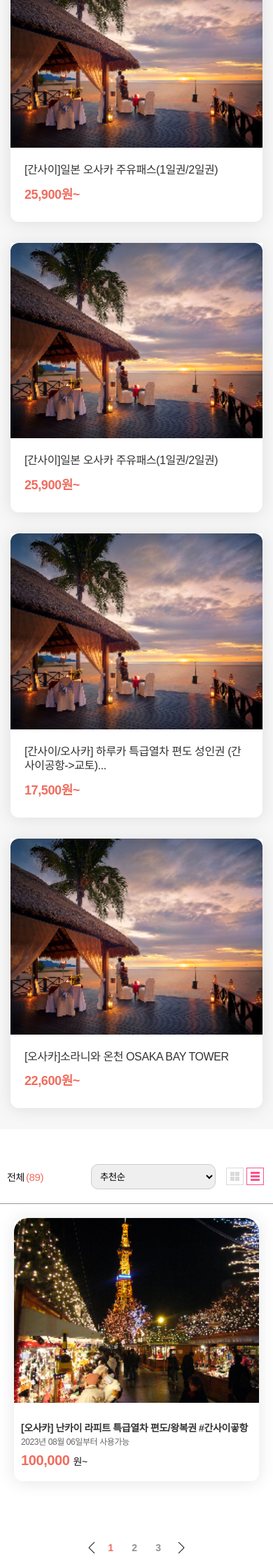
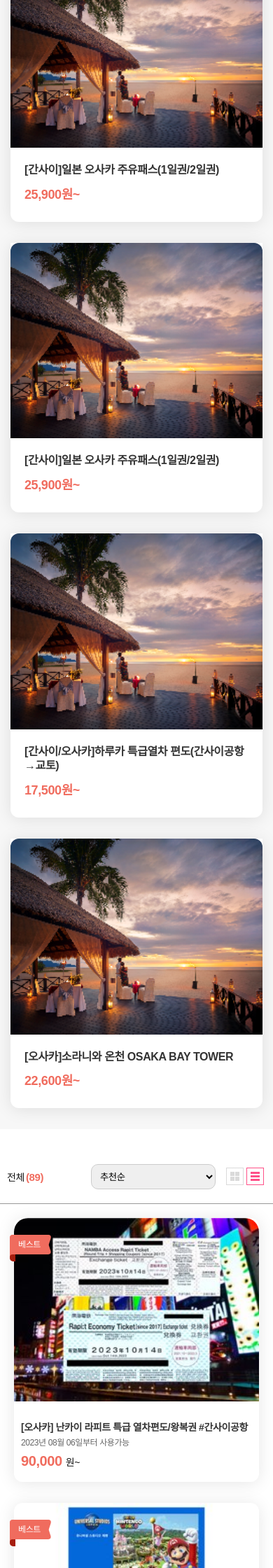
Before and after one commit to reeyounghyun/prev-portfolio, a PHP site: page /template.html in a window 390 px wide. Shown: the part 2000-4240 px from the top of the page at 70% size. Run offline with PHP 8.4, Linux system fonts and the light colour scheme; some libraries are stand-ins or nearby versions.

Commit message:
서브페이지 상품 이미지 및 베스트 아이콘 추가

```diff
--- a/css/template.css
+++ b/css/template.css
@@ -143,7 +143,7 @@ ul.menu_sub li a::after {
 }
 .paren .paren_num {
     font-size: 15px;
-    font-weight: 500;
+    font-weight: 600;
     color: #f06c5e;
     padding-left: 2px;
 }
@@ -265,22 +265,131 @@ ul.menu_sub li a::after {
         color: #666;
         padding: 10px;
     }
-
-    /* 상품 레이아웃 */
     .case_clo-4 {
         display: flex;
         flex-wrap: wrap;
     }
-
     .case_clo-4>div {
         flex: 1 0 0%;
     }
 
-    /* 상품 레이아웃 */
+    /* 상품 스타일 */
 
-    /* 상품 스타일 */
+    /* 베스트 아이콘 시작 */
+    .product-card .sorting-badge[data-v-4816c20e] {
+        position: absolute;
+        top: 21px;
+        left: -8px;
+        height: 38px;
+        background-repeat: no-repeat;
+        background-size: cover;
+        z-index: 4;
+    }
+    .sorting-badge[data-v-f4242480]:before {
+        content: "";
+        position: absolute;
+        width: 10px;
+        height: 16px;
+        background: #f06c5e;
+        -webkit-transform-origin: 0 100%;
+        transform-origin: 0 100%;
+    }
+
+    .sorting-badge[data-v-f4242480]:before {
+        top: 12px;
+        right: 1px;
+        border-radius: 0 5px 0 0;
+        -webkit-transform: skewX(-18deg);
+        transform: skewX(-18deg);
+    }
+
+    .sorting-badge .inner[data-v-f4242480] {
+        z-index: 2;
+        position: relative;
+        display: inline-block;
+        min-width: 41px;
+        height: 28px;
+        padding: 0 9px 0 12px;
+        -webkit-box-sizing: border-box;
+        box-sizing: border-box;
+        border-radius: 5px 0 0 0;
+        background: #f06c5e;
+        color: #fff;
+        line-height: 28px;
+        font-size: 12px;
+    }
+
+    .sorting-badge[data-v-f4242480]:after, .sorting-badge[data-v-f4242480]:before {
+        content: "";
+        position: absolute;
+        width: 10px;
+        height: 16px;
+        background: #f06c5e;
+        -webkit-transform-origin: 0 100%;
+        transform-origin: 0 100%;
+    }
+
+    .sorting-badge[data-v-f4242480]:after {
+        top: 24px;
+        right: -4px;
+        border-radius: 0 0 5px 0;
+        -webkit-transform: skewX(18deg);
+        transform: skewX(18deg);
+    }
+
+    .sorting-badge[data-v-f4242480] {
+        position: relative;
+        display: inline-block;
+    }
+
+    .sorting-badge .inner[data-v-f4242480]:after, .sorting-badge .inner[data-v-f4242480]:before {
+        content: "";
+        position: absolute;
+        left: 0;
+        width: 8px;
+        border-radius: 4px 0 0 5px;
+    }
+    .sorting-badge .inner[data-v-f4242480]:before {
+        top: 0;
+        height: 38px;
+        background: #f06c5e;
+    }
+
+    .sorting-badge .inner[data-v-f4242480]:after {
+        top: 28px;
+        height: 10px;
+        background: #a61e0f;
+    }
+
+    .sorting-badge .inner[data-v-f4242480]:after, .sorting-badge .inner[data-v-f4242480]:before {
+        content: "";
+        position: absolute;
+        left: 0;
+        width: 8px;
+        border-radius: 4px 0 0 5px;
+    }
+
+    .sorting-badge .inner[data-v-f4242480] {
+        z-index: 2;
+        position: relative;
+        display: inline-block;
+        min-width: 41px;
+        height: 28px;
+        padding: 0 9px 0 12px;
+        -webkit-box-sizing: border-box;
+        box-sizing: border-box;
+        border-radius: 5px 0 0 0;
+        background: #f06c5e;
+        color: #fff;
+        line-height: 28px;
+        font-size: 12px;
+    }
+
+    /* 베스트 아이콘 끝 */
+
     .sub_btn_xl {
-        margin-top: 20px;
+        display: inline-block;
+        border-bottom: 1.5px solid #999;
     }
 
     .sub_container_titel {
@@ -451,7 +560,7 @@ ul.menu_sub li a::after {
 
     .product_titel {
         font-size: 16px;
-        font-weight: 500;
+        font-weight: 600;
         line-height: 1.3;
     }
 
@@ -467,6 +576,7 @@ ul.menu_sub li a::after {
         width: 100%;
         display: inline-block;
         margin-right: 10px;
+        position: relative;
     }
 
     .prd_img {
@@ -494,7 +604,7 @@ ul.menu_sub li a::after {
     .prdview {
         padding-bottom: 20px;
         font-size: 16px;
-        line-height: 1.3;
+        line-height: 1.5;
         font-weight: 600;
     }
 
@@ -718,6 +820,9 @@ ul.menu_sub li a::after {
 
     .prdItemList ul li .prdItem span {
         display: inline-block;
+        position: absolute;
+        top: 12px;
+        left: -3px;
     }
     .prdItemList ul li .prdItem span img {
         width: 100%;
@@ -798,14 +901,9 @@ ul.menu_sub li a::after {
         display: none
         ;
     }
-}
-
-
-@media screen and (max-width:768px) {
-    .aside_con{
-        padding: 0;
+    .prdItemList>ul>li{
+        flex-direction: column;
     }
-
     .case_clo-4>div {
         flex: 1 0 50%;
     }
@@ -813,6 +911,21 @@ ul.menu_sub li a::after {
     .prdItemList {
         padding: 20px;
     }
+    .prdItemList ul li .prdItem{
+        max-width:inherit;
+    }
+
+}
+
+
+@media screen and (max-width:768px) {
+    .prdItemList ul li .prdinfo span {
+        display: none;
+    }
+    .aside_con{
+        padding: 0;
+    }
+
 
     .range_product .add_remove {
         display: none;
@@ -951,9 +1064,7 @@ ul.menu_sub li a::after {
     .subtitle{
         font-size: 12px;
     }
-    .prdItemList>ul>li{
-        flex-direction: column;
-    }
+
     .prdItemList ul li .prdItem{
         max-width: 100%;
     }
--- a/template.html
+++ b/template.html
@@ -663,19 +663,19 @@
                     <div class="hana_area">
                         <div class="hana_tit">
                             <h3 class="tit_subject">HANATOUR THEME</h3>
-                            <P class="subtitle">지금 가장 핫한 하나투어의 테마를 소개합니다!</P>
+                            <P class="subtitle">지금 가장 핫한 하나투어의 테마를 소개합니다&#33;</P>
                             <div class="sub_hane_btn">
                                 <button type="button">전체보기 <i class="xi-angle-right-min"></i></button>
                             </div>
                         </div>
-                        <div class=" sub_container">
+                        <div class="sub_container">
                             <div class="case_clo-4">
-                                <div class="intro_a sub_box_item_title">
+                                <div class="sub_box_item_title">
                                     <div class="intro_titel">
                                         <span class="sub_title_xl">HANATOUR THEME</span>
                                     </div>
                                     <div class="intro_samil_titel">
-                                        <h4>오만가지 매력<br>오사카 자유여행!<br>미리 준비하세요!</h4>
+                                        <h4>오만가지 매력<br>오사카 자유여행&#33;<br>미리 준비하세요&#33;</h4>
                                     </div>
                                     <div class="sub_btn_xl">
                                         <a href="#">MORE</a>
@@ -684,7 +684,7 @@
                                 <div class="sub_img_wrap sub_box_item">
                                     <img src="./images/best_travel02.png" alt="코타키나발루 5~6일 #샹그릴라라사리아" class="sub_img">
                                     <div class="sub_product_area">
-                                        <p class="product_titel">[무료배송][오사카] 난카이 라피트<br> 특급열차 편도/왕복권 #간사이공항</p>
+                                        <p class="product_titel">&#91;무료배송&#93;&#91;오사카&#93;난카이 라피트<br>특급열차 편도&#47;왕복권&#35;간사이공항</p>
                                         <div class="price_group">
                                             <strong class="prices">
                                                 10,000<span>원~</span>
@@ -695,7 +695,7 @@
                                 <div class="sub_comm_area sub_box_item">
                                     <img src="./images/best_travel02.png" alt="코타키나발루 5~6일 #샹그릴라라사리아">
                                     <div class="sub_product_area">
-                                        <p class="product_titel">[오사카]일본 유니버셜 스튜디오 재펜 입장권#이티켓#E티켓#QR코드</p>
+                                        <p class="product_titel">&#91;오사카&#93;일본 유니버셜 스튜디오 재펜 입장권&#35;이티켓&#35;E티켓&#35;QR코드</p>
                                         <div class="price_group">
                                             <strong class="prices">
                                                 84,400<span>원~</span>
@@ -706,7 +706,7 @@
                                 <div class="sub_comm_area sub_box_item">
                                     <img src="./images/best_travel02.png" alt="코타키나발루 5~6일 #샹그릴라라사리아">
                                     <div class="sub_product_area">
-                                        <p class="product_titel">[간사이]일본 오사카 주유패스(1일권/2일권)</p>
+                                        <p class="product_titel">&#91;간사이&#93;일본 오사카 주유패스&#40;1일권/2일권&#41;</p>
                                         <div class="price_group">
                                             <strong class="prices">
                                                 25,900<span>원~</span>
@@ -719,7 +719,7 @@
                                 <div class="sub_comm_area sub_img_wrap1 sub_box_item">
                                     <img src="./images/best_travel02.png" alt="코타키나발루 5~6일 #샹그릴라라사리아">
                                     <div class="sub_product_area">
-                                        <p class="product_titel">[간사이]일본 오사카 주유패스(1일권/2일권)</p>
+                                        <p class="product_titel">&#91;간사이&#93;일본 오사카 주유패스&#40;1일권&#47;2일권&#41;</p>
                                         <div class="price_group">
                                             <strong class="prices">
                                                 25,900<span>원~</span>
@@ -730,7 +730,7 @@
                                 <div class="sub_comm_area sub_box_item">
                                     <img src="./images/best_travel02.png" alt="코타키나발루 5~6일 #샹그릴라라사리아">
                                     <div class="sub_product_area">
-                                        <p class="product_titel">[간사이/오사카] 하루카 특급열차 <br> 편도 성인권 (간사이공항->교토)...</p>
+                                        <p class="product_titel">&#91;간사이/오사카&#93;하루카 특급열차 <br> 편도&#40;간사이공항&rarr;교토&#41;</p>
                                         <div class="price_group">
                                             <strong class="prices">
                                                 17,500<span>원~</span>
@@ -741,7 +741,7 @@
                                 <div class="sub_comm_area sub_box_item">
                                     <img src="./images/best_travel02.png" alt="코타키나발루 5~6일 #샹그릴라라사리아">
                                     <div class="sub_product_area">
-                                        <p class="product_titel">[오사카]소라니와 온천 OSAKA BAY TOWER</p>
+                                        <p class="product_titel">&#91;오사카&#93;소라니와 온천 OSAKA BAY TOWER</p>
                                         <div class="price_group">
                                             <strong class="prices">
                                                 22,600<span>원~</span>
@@ -763,7 +763,7 @@
                     <ul>
                         <li><a href="#">전체</a></li>
                         <li>
-                            <a href="javascript:void(0);" class="on">투어/체험/엑티비티</a>
+                            <a href="javascript:void(0);" class="on">투어&#47;체험&#47;엑티비티</a>
                             <ul class="menu_sub">
                                 <li><a href="#">전체</a></li>
                                 <li><a href="#">호핑&데이크루즈</a></li>
@@ -799,22 +799,111 @@
                             <ul>
                                 <li>
                                     <div class="prdItem">
-                                        <img src="./images/best_travel01.jpg" alt="오렌지" class="prd_img">
+                                        <img src="./images/template_img1.jpg" alt="오렌지" class="prd_img">
+                                        <span data-v-f4242480="" data-v-4816c20e="" class="sorting-badge"><span data-v-f4242480="" class="inner">
+                                            베스트
+                                          </span></span>
+                                    </div>
+
+                                    <div class="wral_p">
+                                        <div class="prd_text">
+                                            <p class="prdview">&#91;오사카&#93; 난카이 라피트 특급<br> 열차편도/왕복권 &#35;간사이공항</p>
+                                            <p class="prdnene">2023년 08월 06일부터 사용가능</p>
+                                        </div>
+                                        <div class="price">
+                                            <span><strong>90,000</strong>원~</span>
+                                        </div>
+                                        <div class="prdinfo">
+                                            <span class="info_lan">구매 1천 <i class="xi-arrow-up"></i></span>
+                                            <span class="info_wen">조회 4만 <i class="xi-arrow-down"></i></span>
+                                        </div>
+                                    </div>
+                                </li>
+                                <li>
+                                    <div class="prdItem">
+                                        <img src="./images/template_img2.jpg" alt="오렌지" class="prd_img">
+                                        <span data-v-f4242480="" data-v-4816c20e="" class="sorting-badge"><span data-v-f4242480="" class="inner">
+                                            베스트
+                                          </span></span>
                                     </div>
                                     <div class="wral_p">
                                         <div class="prd_text">
-                                            <p class="prdview">&#91;오사카&#93; 난카이 라피트 특급열차 편도/왕복권 <br> &#35;간사이곻항</p>
+                                            <p class="prdview">&#91;간사이&#93; 일본 오사카 주유패스<br> (1일권/2일권)</p>
                                             <p class="prdnene">2023년 08월 06일부터 사용가능</p>
                                         </div>
                                         <div class="price">
                                             <span><strong>100,000</strong>원~</span>
                                         </div>
                                         <div class="prdinfo">
-                                            <span class="info_lan">구매 1천 <i class="xi-arrow-up"></i> </span>
-                                            <span class="info_wen">조회 4만 <i class="xi-arrow-down"></i> </span>
+                                            <span class="info_lan">구매 1천 <i class="xi-arrow-up"></i></span>
+                                            <span class="info_wen">조회 4만 <i class="xi-arrow-down"></i></span>
                                         </div>
                                     </div>
                                 </li>
+                                <li>
+                                    <div class="prdItem">
+                                        <img src="./images/template_img3.jpg" alt="오렌지" class="prd_img">
+                                        <span data-v-f4242480="" data-v-4816c20e="" class="sorting-badge"><span data-v-f4242480="" class="inner">
+                                            베스트
+                                          </span></span>
+                                    </div>
+                                    <div class="wral_p">
+                                        <div class="prd_text">
+                                            <p class="prdview">&#91;오사카&#93; 일본 유니버셜 스튜디오<br> 재팬 입장권 #이티켓#E티켓#QR코드<br>  &#35;간사이공항</p>
+                                            <p class="prdnene">2023년 08월 06일부터 사용가능</p>
+                                        </div>
+                                        <div class="price">
+                                            <span><strong>84,500</strong>원~</span>
+                                        </div>
+                                        <div class="prdinfo">
+                                            <span class="info_lan">구매 1천 <i class="xi-arrow-up"></i></span>
+                                            <span class="info_wen">조회 4만 <i class="xi-arrow-down"></i></span>
+                                        </div>
+                                    </div>
+                                </li>
+                                <li>
+                                    <div class="prdItem">
+                                        <img src="./images/template_img4.jpg" alt="오렌지" class="prd_img">
+                                        <span data-v-f4242480="" data-v-4816c20e="" class="sorting-badge"><span data-v-f4242480="" class="inner">
+                                            베스트
+                                          </span></span>
+                                    </div>
+                                    <div class="wral_p">
+                                        <div class="prd_text">
+                                            <p class="prdview">&#91;오사카&#93; 간사이 쓰루패스(2일권/3일권)<br> #이바우처#e바우처 &#35;간사이공항</p>
+                                            <p class="prdnene">2023년 08월 06일부터 사용가능</p>
+                                        </div>
+                                        <div class="price">
+                                            <span><strong>20,000</strong>원~</span>
+                                        </div>
+                                        <div class="prdinfo">
+                                            <span class="info_lan">구매 1천 <i class="xi-arrow-up"></i></span>
+                                            <span class="info_wen">조회 4만 <i class="xi-arrow-down"></i></span>
+                                        </div>
+                                    </div>
+                                </li>
+                                <li>
+                                    <div class="prdItem">
+                                        <img src="./images/template_img5.jpg" alt="오렌지" class="prd_img">
+                                        <span data-v-f4242480="" data-v-4816c20e="" class="sorting-badge"><span data-v-f4242480="" class="inner">
+                                            베스트
+                                          </span></span>
+                                    </div>
+                                    <div class="wral_p">
+                                        <div class="prd_text">
+                                            <p class="prdview">&#91;오사카&#93; 난카이 라피트 특급열차<br> 편도/왕복권 &#35;간사이공항</p>
+                                            <p class="prdnene">2023년 08월 06일부터 사용가능</p>
+                                        </div>
+                                        <div class="price">
+                                            <span><strong>170,000</strong>원~</span>
+                                        </div>
+                                        <div class="prdinfo">
+                                            <span class="info_lan">구매 1천 <i class="xi-arrow-up"></i></span>
+                                            <span class="info_wen">조회 4만 <i class="xi-arrow-down"></i></span>
+                                        </div>
+                                    </div>
+                                </li>
+
                             </ul>
                         </div>
                         <div class="base_paginate  paginate">
```
Also changed, not shown: other parts of css/template.css (+15 -25 lines), images/best_travel02.jpg, images/template_img1.jpg (added), images/template_img2.jpg (added), images/template_img3.jpg (added), images/template_img4.jpg (added), images/template_img5.jpg (added).
